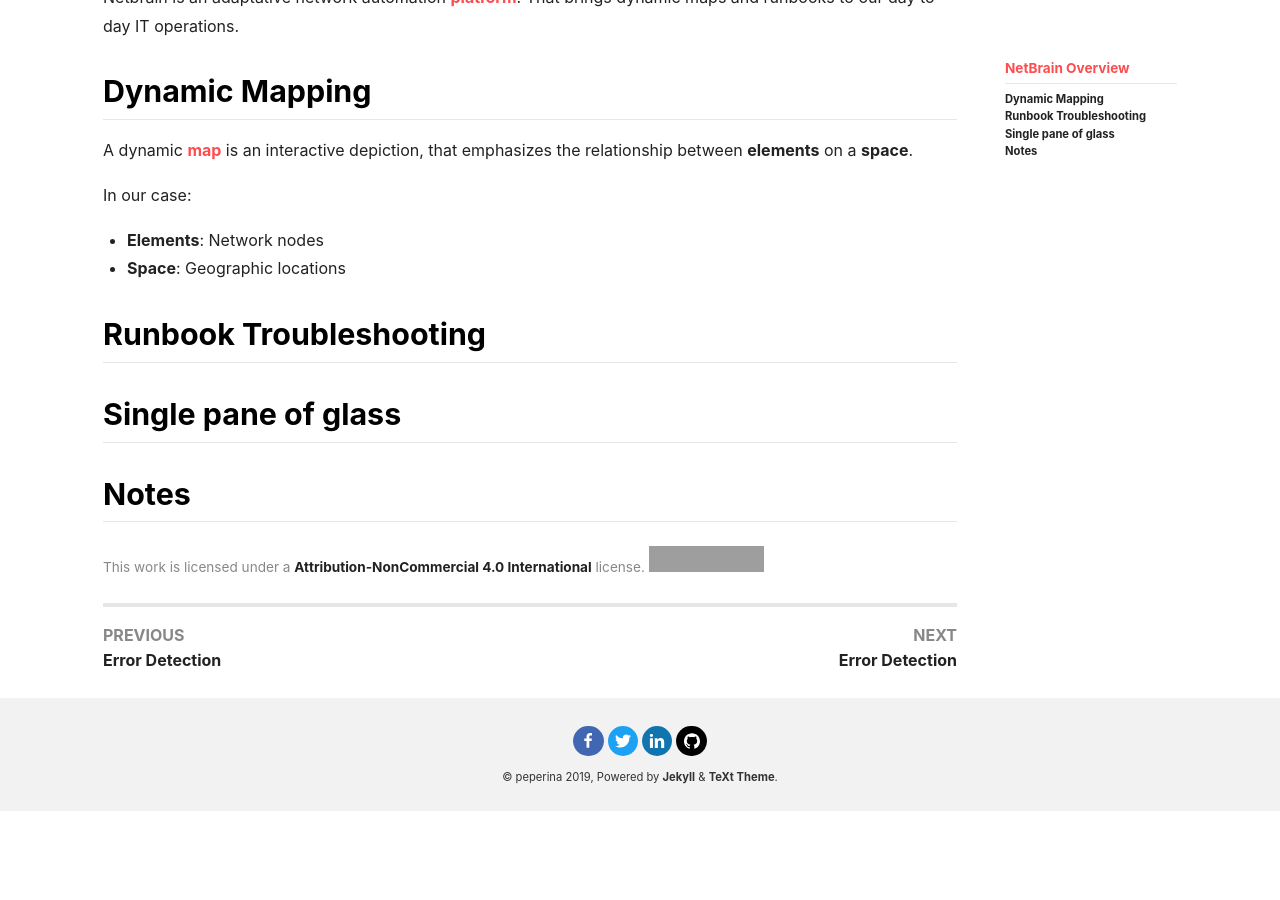
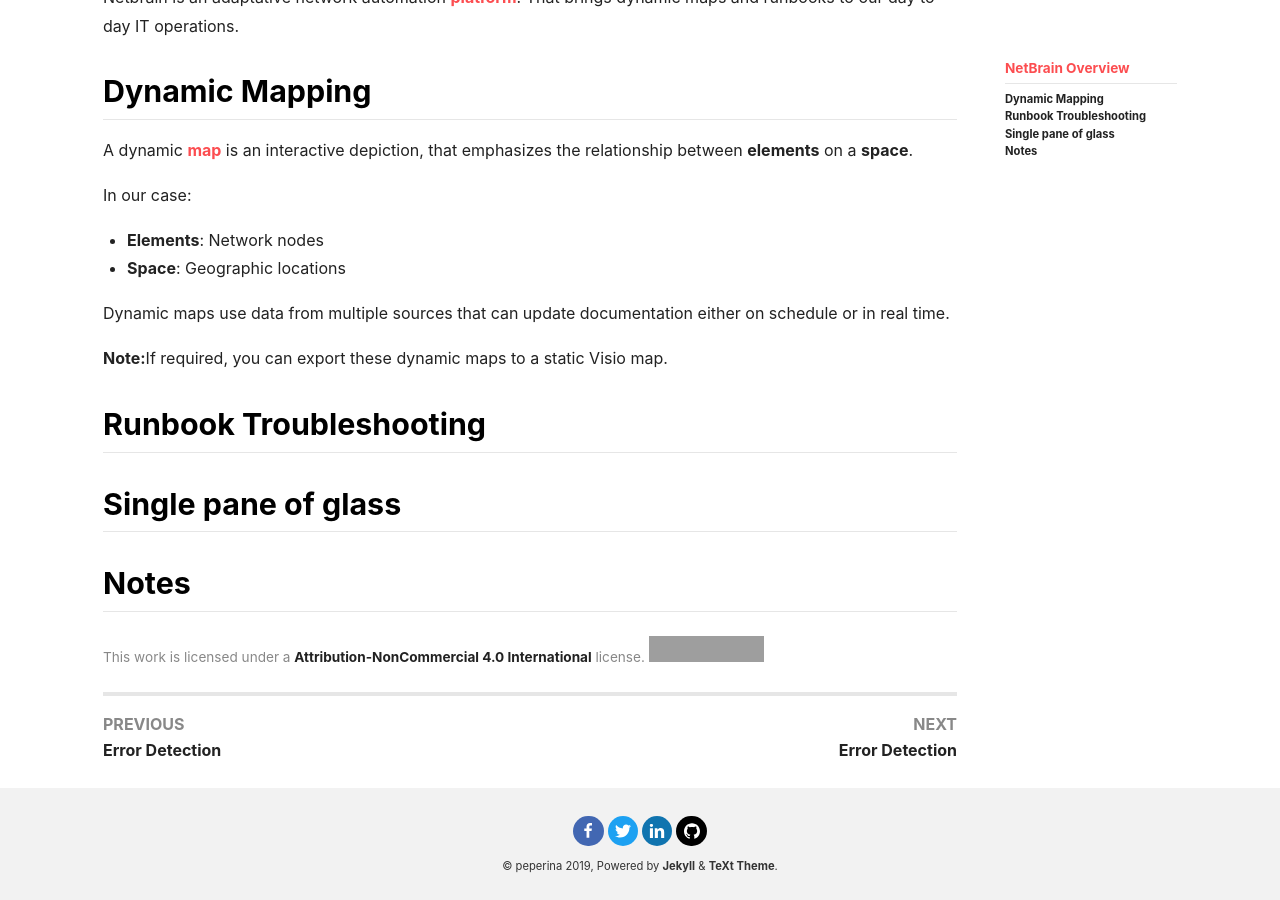
Before and after one commit to amarinjs/sitio, a Jekyll site: the page built from _posts/2019-09-27-Netbrain-basics.md, in a window 1280 px wide and 900 px high, scrolled down 777 px. Built offline with Jekyll 4.4.1, drawn with Linux system fonts in a browser that asks for light colours; nearby versions of some CDN libraries; comment, search, counter and statistics services are not loaded; before the commit the page ends 1588 px from its top, so only the background shows below that; grey boxes are pictures that could not be loaded.

Commit message:
Update 2019-09-27-Netbrain-basics.md

```diff
--- a/_posts/2019-09-27-Netbrain-basics.md
+++ b/_posts/2019-09-27-Netbrain-basics.md
@@ -35,6 +35,10 @@
 - **Elements**: Network nodes
 - **Space**: Geographic locations
 
+Dynamic maps use data from multiple sources that can update documentation either on schedule or in real time.
+
+**Note:**If required, you can export these dynamic maps to a static Visio map.
+
 ## Runbook Troubleshooting
 
 
```
